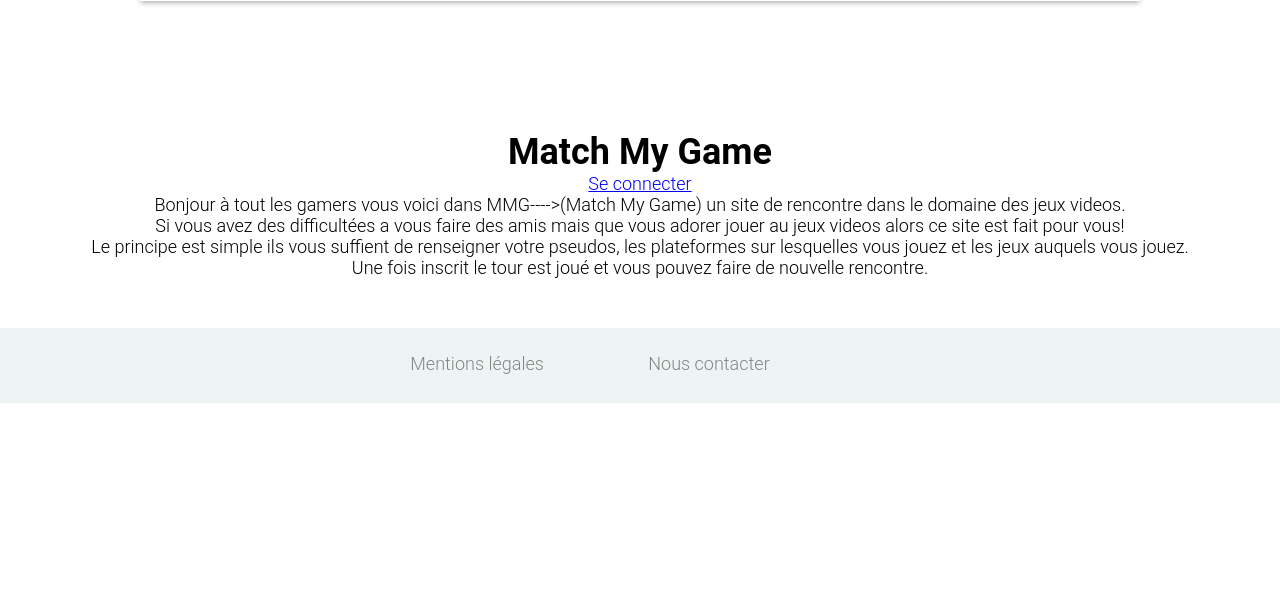
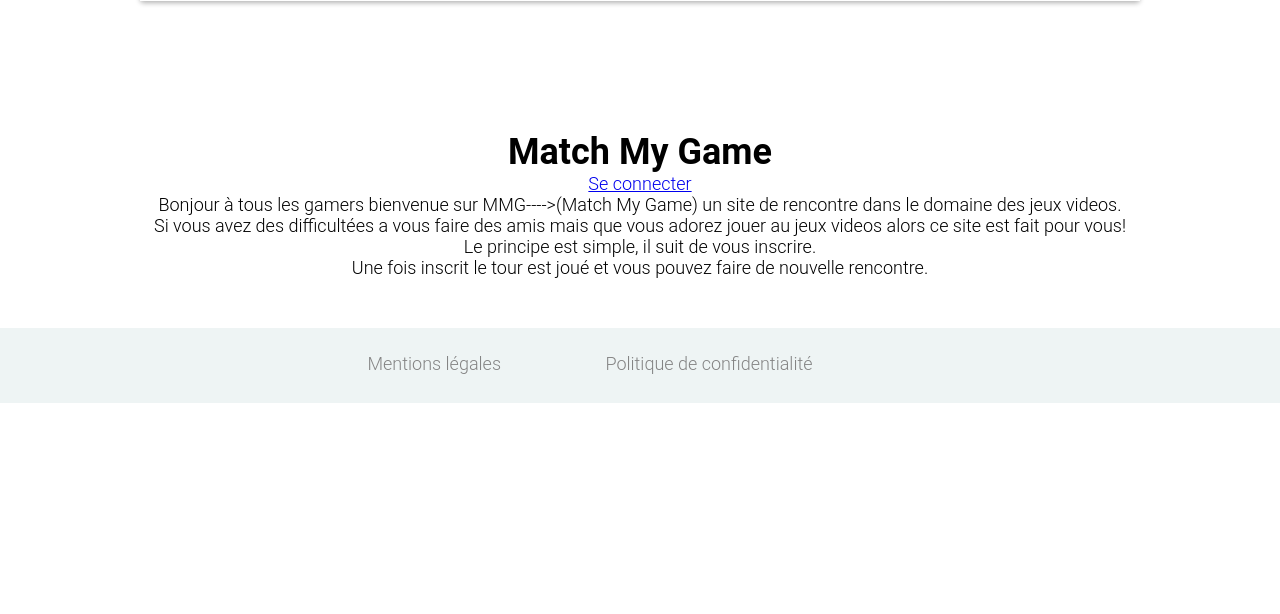
Before and after one commit to MatchMyGame/MatchMyGame, a PHP site: page / in a window 1280 px wide. Shown: the part 193-807 px from the top of the page. Run offline with PHP 8.4, Linux system fonts and the light colour scheme.

Commit message:
mentions légales et politique de confidentialité

```diff
--- a/footer.php
+++ b/footer.php
@@ -1,8 +1,8 @@
 <footer>
 	<div id="footer">
 
-			<a href="#changer">Mentions légales </a>
-			<a href="#contacter"s>Nous contacter</a>
+			<a href="légales.html">Mentions légales </a>
+			<a href="confidentialité.html"s>Politique de confidentialité</a>
 
 	</div>
 </footer>
--- a/formulaire.php
+++ b/formulaire.php
@@ -124,9 +124,9 @@ if(isset($_POST['mail']) AND isset($_POST['password1']) AND isset($_POST['préno
       <label for="Among US"><input id="Among us" type="checkbox" name="jeux[]" value="Among US"> AMONG US</label>
       <label for="FIFA"><input id="FIFA" type="checkbox" name="jeux[]" value="FIFA"> FIFA 21</label>
     </div>
-
-    <label for=""><input type="checkbox" value="politique" required="required"> Acceptez vous nôtre politique de conidentialité</label> <br>
-
+    <div id="mention">
+      <label for=""><input type="checkbox" value="politique" required="required"> En cliquant sur ce bouton vous acceptez nôtre <a href="conidentialité.html">politique de confidentialité</a> mais également les <a href="légales.html">mentions légales</a></label> <br>
+    </div>
     <input type="submit" name="inscription" value="Je crée mon compte!">
 
 
--- a/index.php
+++ b/index.php
@@ -31,10 +31,10 @@ foreach ($getUser->fetchAll() as $data) {
 
 
 
-		    <p>Bonjour à tout les gamers vous voici dans MMG---->(Match My Game) un site de rencontre dans le domaine des jeux videos.</p>
-		    <p>Si vous avez des difficultées a vous faire des amis mais que vous adorer jouer au jeux videos alors ce site est fait pour vous!</p>
-		    <p>Le principe est simple ils vous suffient de renseigner votre pseudos, les plateformes sur lesquelles vous jouez et les jeux auquels vous jouez.</p>
-		    <p> Une fois inscrit le tour est joué et vous pouvez faire de nouvelle rencontre.
+		    <p>Bonjour à tous les gamers bienvenue sur MMG---->(Match My Game) un site de rencontre dans le domaine des jeux videos.</p>
+		    <p>Si vous avez des difficultées a vous faire des amis mais que vous adorez jouer au jeux videos alors ce site est fait pour vous!</p>
+		    <p>Le principe est simple, il suit de vous inscrire.</p>
+		    <p> Une fois inscrit le tour est joué et vous pouvez faire de nouvelle rencontre. </p>
 
 
 
--- a/style.css
+++ b/style.css
@@ -41,7 +41,7 @@ body {
 #menu-nav {
   max-width: 1000px;
   margin: 130px auto;
-  background-color: #ecf0f1;
+  background-color: #EEF4F4;
   border-radius: 4px;
   box-shadow: 0 2px 5px rgba(0, 0, 0, 0.3);
 }
@@ -79,7 +79,7 @@ body {
   left: 50%;
   bottom: 0;
   height: 2px;
-  background-color: #e74c3c;
+  background-color:#EEF4F4;
 }
 #navigation-bar a:hover::before {
   right: 0;
@@ -115,6 +115,7 @@ li {
     margin: 0;
 
 }
+
 /*.afficher_user {
  border-width:1px;
  border-style:solid;
```
